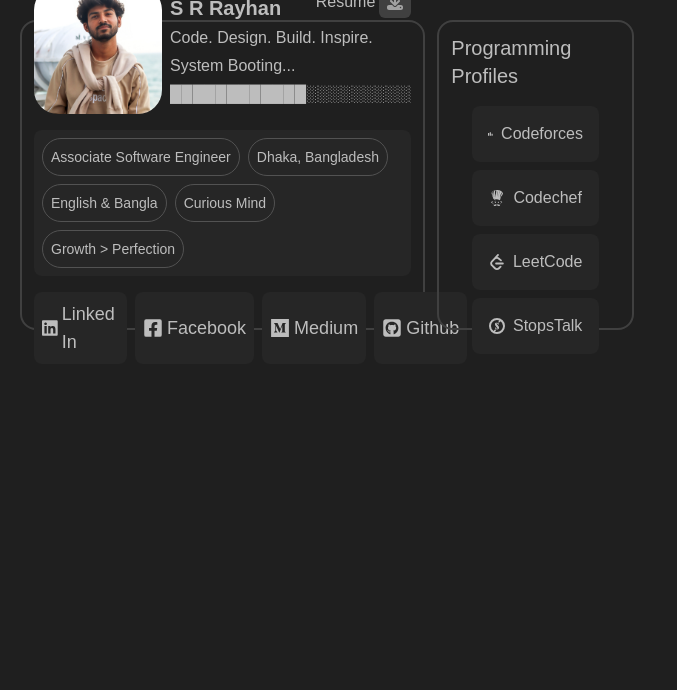
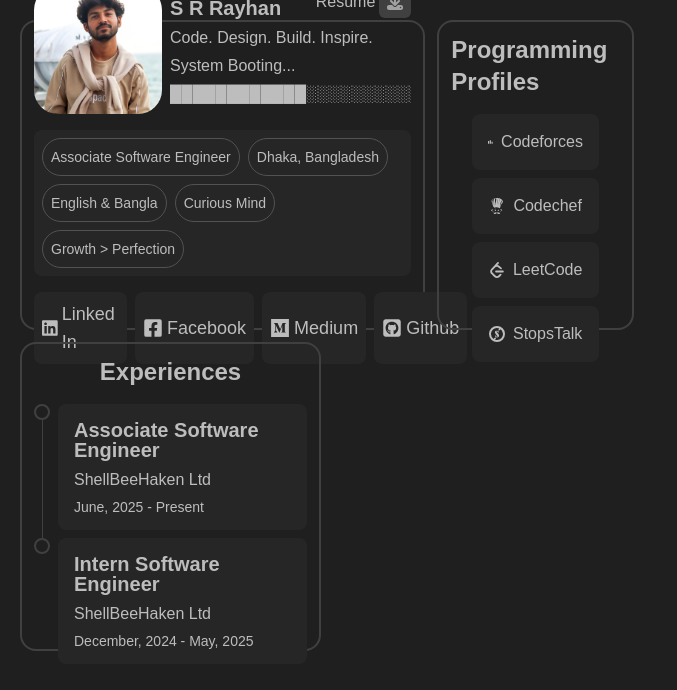
Before and after one commit to SRRayhan066/SRRayhan066, a Next.js app: page / in a window 1280 px wide. Shown: the top 690 px of the page, without its empty margins (0-677 px from the left). Built offline with nearby package versions, Linux system fonts and the light colour scheme.

Commit message:
Integrate experience section

```diff
--- a/src/app/page.tsx
+++ b/src/app/page.tsx
@@ -1,11 +1,13 @@
 import AboutMe from "@/sections/AboutMe";
 import ProgrammingProfile from "@/sections/ProgrammingProfile";
+import Experiences from "@/sections/Experiences";
 
 export default function Page() {
   return (
     <section className="grid grid-cols-12 grid-rows-12 gap-3 h-full w-full">
       <AboutMe />
       <ProgrammingProfile />
+      <Experiences />
     </section>
   );
 }
--- /dev/null
+++ b/src/components/experience-card/ExperienceCard.tsx
@@ -0,0 +1,26 @@
+export default function ExperienceCard({
+  isLast,
+  data,
+}: {
+  isLast: boolean;
+  data: {
+    title: string;
+    company: string;
+    duration: string;
+  };
+}) {
+  const { title, company, duration } = data;
+  return (
+    <div className="w-full flex gap-2">
+      <div className="flex flex-col items-center">
+        <div className="w-4 h-4 rounded-full border-2 border-neutral-700 shrink-0" />
+        {!isLast && <div className="flex-1 w-px bg-neutral-700" />}
+      </div>
+      <div className="flex flex-col gap-3 bg-neutral-800 rounded-lg p-4 w-full mb-2">
+        <h3 className="text-xl font-semibold leading-none">{title}</h3>
+        <p className="leading-none">{company}</p>
+        <p className="leading-none text-sm">{duration}</p>
+      </div>
+    </div>
+  );
+}
--- a/src/data/portfolioData.ts
+++ b/src/data/portfolioData.ts
@@ -36,3 +36,16 @@
   { name: "LeetCode", icon: SiLeetcode },
   { name: "StopsTalk", icon: SiStopstalk },
 ];
+
+export const experiences = [
+  {
+    title: "Associate Software Engineer",
+    company: "ShellBeeHaken Ltd",
+    duration: "June, 2025 - Present",
+  },
+  {
+    title: "Intern Software Engineer",
+    company: "ShellBeeHaken Ltd",
+    duration: "December, 2024 - May, 2025",
+  },
+];
--- /dev/null
+++ b/src/sections/Experiences.tsx
@@ -0,0 +1,20 @@
+import ExperienceCard from "@/components/experience-card/ExperienceCard";
+import { experiences } from "@/data/portfolioData";
+import ContentWrapper from "@/wrapper/ContentWrapper";
+
+export default function Experiences() {
+  return (
+    <ContentWrapper className="col-start-1 col-span-3 row-start-6 row-span-5 flex flex-col items-center gap-4">
+      <h1 className="text-2xl font-bold">Experiences</h1>
+      <div className="w-full h-full flex flex-col justify-center">
+        {experiences.map((experience, indx) => (
+          <ExperienceCard
+            key={indx}
+            data={experience}
+            isLast={experiences.length - 1 === indx}
+          />
+        ))}
+      </div>
+    </ContentWrapper>
+  );
+}
--- a/src/sections/ProgrammingProfile.tsx
+++ b/src/sections/ProgrammingProfile.tsx
@@ -6,7 +6,7 @@
 export default function ProgrammingProfile() {
   return (
     <ContentWrapper className="col-start-5 col-span-2 row-start-1 row-span-5 flex flex-col items-center gap-4">
-      <h3 className="text-xl">Programming Profiles</h3>
+      <h3 className="text-2xl font-bold">Programming Profiles</h3>
       <div className="w-3/4 h-full flex flex-col justify-center gap-2">
         {programmingProfiles.map(({ name, icon: Icon }) => (
           <ProgrammingTag key={name}>
```
